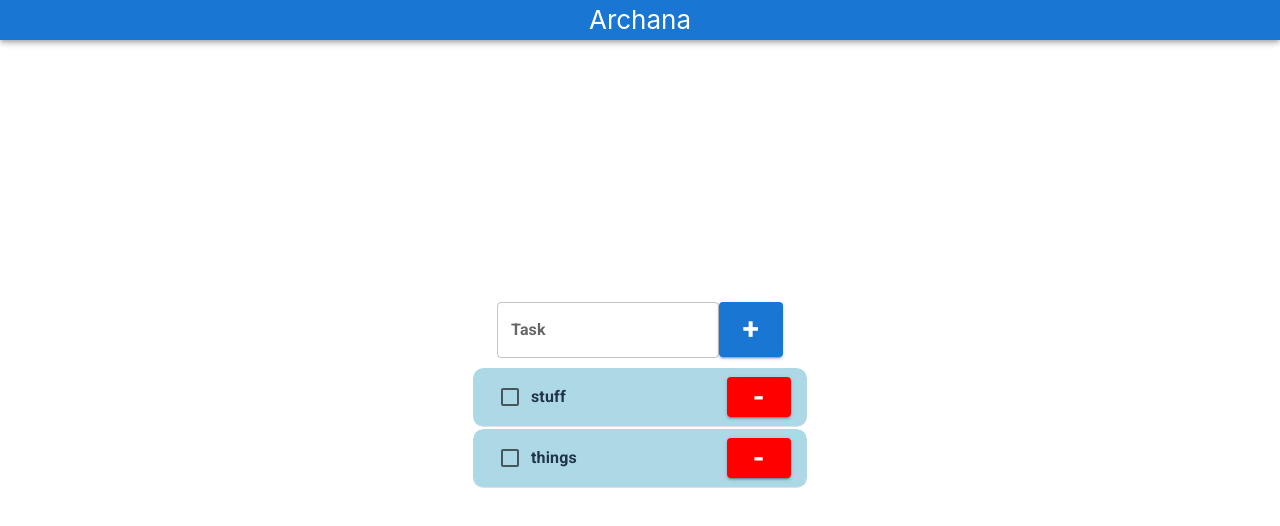
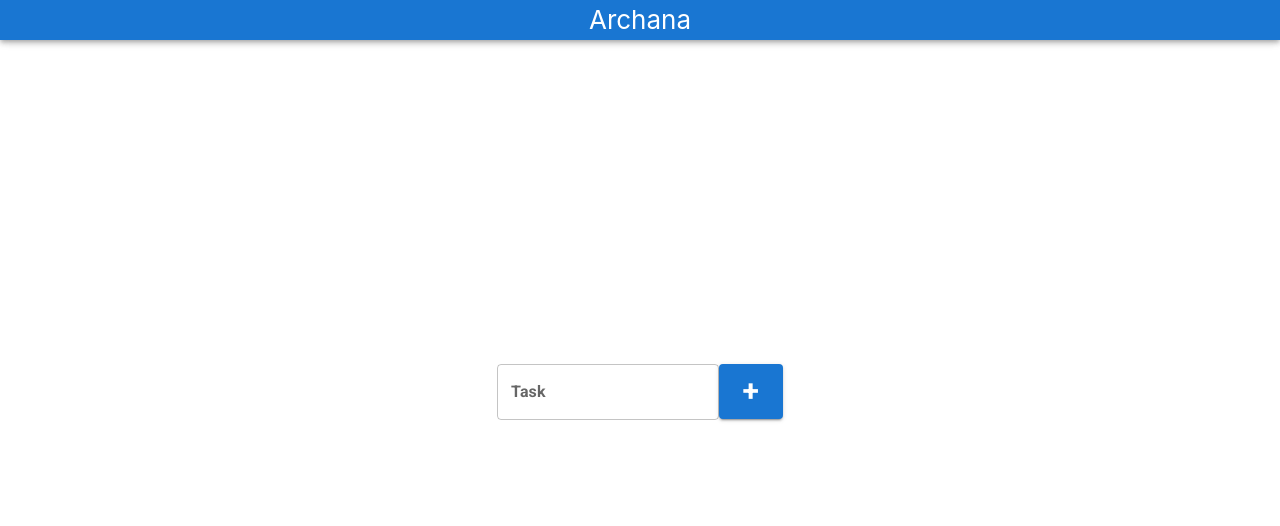
Before and after one commit to matt-marko/forget-me-not, a React (Vite) app: page / in a window 1280 px wide. Shown: the top 526 px of the page. Built offline with nearby package versions, Linux system fonts and the light colour scheme.

Commit message:
Save state to localStorage

```diff
--- a/src/App.css
+++ b/src/App.css
@@ -5,42 +5,6 @@
   text-align: center;
 }
 
-.logo {
-  height: 6em;
-  padding: 1.5em;
-  will-change: filter;
-  transition: filter 300ms;
-}
-.logo:hover {
-  filter: drop-shadow(0 0 2em #646cffaa);
-}
-.logo.react:hover {
-  filter: drop-shadow(0 0 2em #61dafbaa);
-}
-
-@keyframes logo-spin {
-  from {
-    transform: rotate(0deg);
-  }
-  to {
-    transform: rotate(360deg);
-  }
-}
-
-@media (prefers-reduced-motion: no-preference) {
-  a:nth-of-type(2) .logo {
-    animation: logo-spin infinite 20s linear;
-  }
-}
-
-.card {
-  padding: 2em;
-}
-
-.read-the-docs {
-  color: #888;
-}
-
 .todoItem {
   background-color: lightblue;
   border-radius: 10px;
--- a/src/App.tsx
+++ b/src/App.tsx
@@ -1,24 +1,11 @@
 import { useState } from 'react';
-import { AppBar, List, ListItem, TextField, Button, Container, Checkbox, ListItemButton, ListItemText } from '@mui/material';
+import { AppBar, List, ListItem, TextField, Button, Container, Checkbox, ListItemText } from '@mui/material';
 import './App.css';
 import { TodoItem } from './todo-item';
 
-const exampleItems: TodoItem[] = [
-  {
-    id: 1,
-    task: 'stuff',
-    completed: false,
-  },
-  {
-    id: 2,
-    task: 'things',
-    completed: false,
-  }
-]
-
 function App() {
   const [todoInput, setTodoInput] = useState('');
-  const [todoItems, setTodoItems] = useState(exampleItems);
+  const [todoItems, setTodoItems] = useState(JSON.parse(localStorage.getItem('todoItems')?? '[]'));
 
   const handleTodoInputChange = (event: React.ChangeEvent<HTMLInputElement>) => {
     setTodoInput(event.target.value);
@@ -37,12 +24,12 @@ function App() {
 
     const newTodoItems: TodoItem[] = [...todoItems, newTodoItem];
 
-    setTodoItems(newTodoItems);
+    updateTodoItems(newTodoItems);
     setTodoInput('');
   };
 
   const completeTask = (id: number) => {
-    const completedItem: TodoItem | undefined = todoItems.find((item) => item.id === id);
+    const completedItem: TodoItem | undefined = todoItems.find((item: TodoItem) => item.id === id);
 
     if (completedItem) {
       if (completedItem.completed) {
@@ -53,15 +40,20 @@ function App() {
 
       const newTodoItems: TodoItem[] = [...todoItems];
 
-      setTodoItems(newTodoItems);
+      updateTodoItems(newTodoItems);
     }
   };
 
   const deleteTask = (id: number) => {
-    const remainingItems: TodoItem[] = todoItems.filter((item) => item.id !== id);
+    const remainingItems: TodoItem[] = todoItems.filter((item: TodoItem) => item.id !== id);
 
-    setTodoItems(remainingItems);
+    updateTodoItems(remainingItems);
   };
+
+  const updateTodoItems = (newTodoItems: TodoItem[]) => {
+    localStorage.setItem('todoItems', JSON.stringify(newTodoItems));
+    setTodoItems(newTodoItems);
+  }
 
   return (
     <>
@@ -78,7 +70,7 @@ function App() {
         </Button>
       </Container>
       <List className="TodoItemsList">
-        {todoItems.map(todoItem => {
+        {todoItems.map((todoItem: TodoItem) => {
           return (
             <ListItem key={todoItem.id} className="todoItem" divider={true}>
               <Checkbox
```
